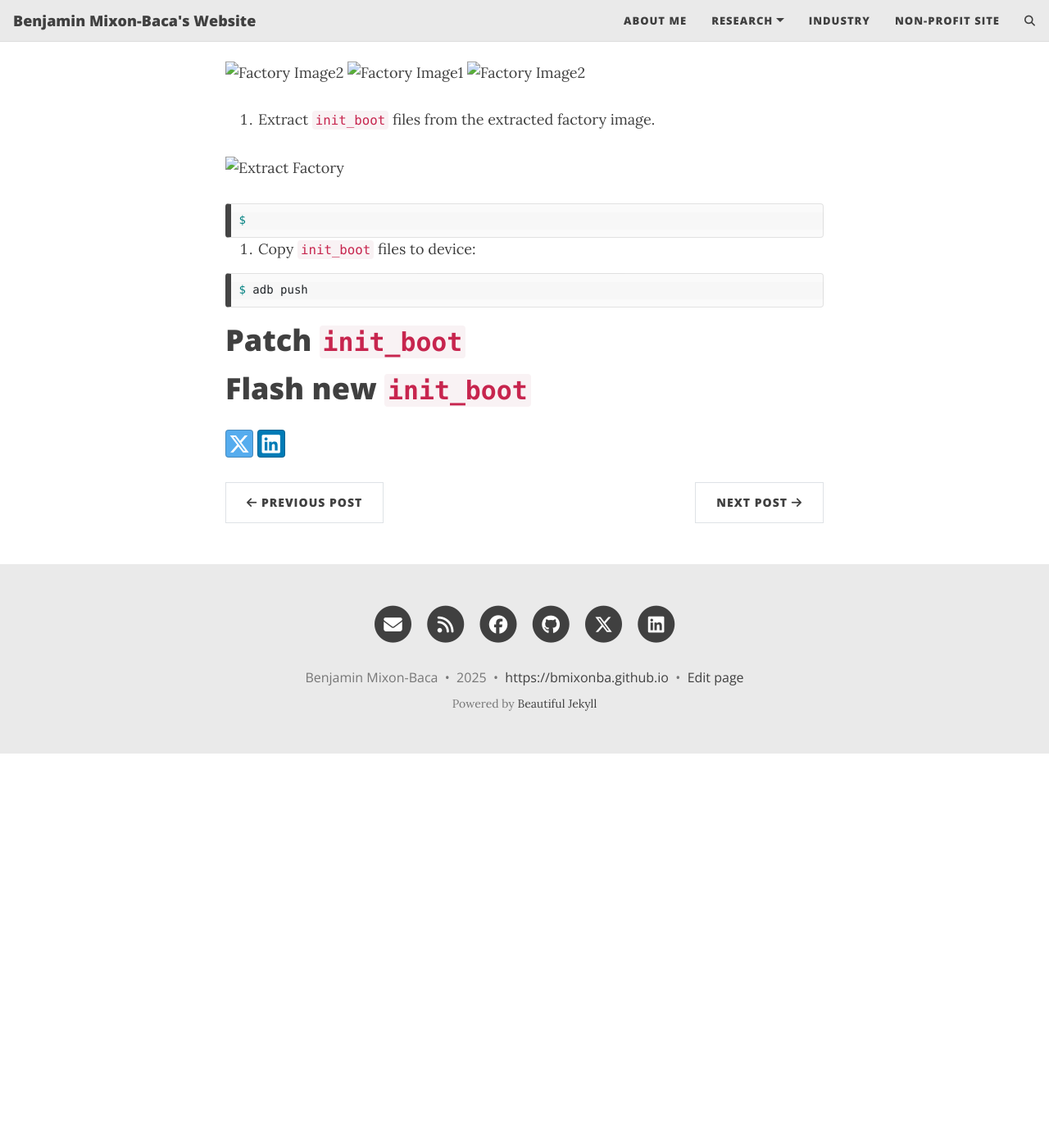
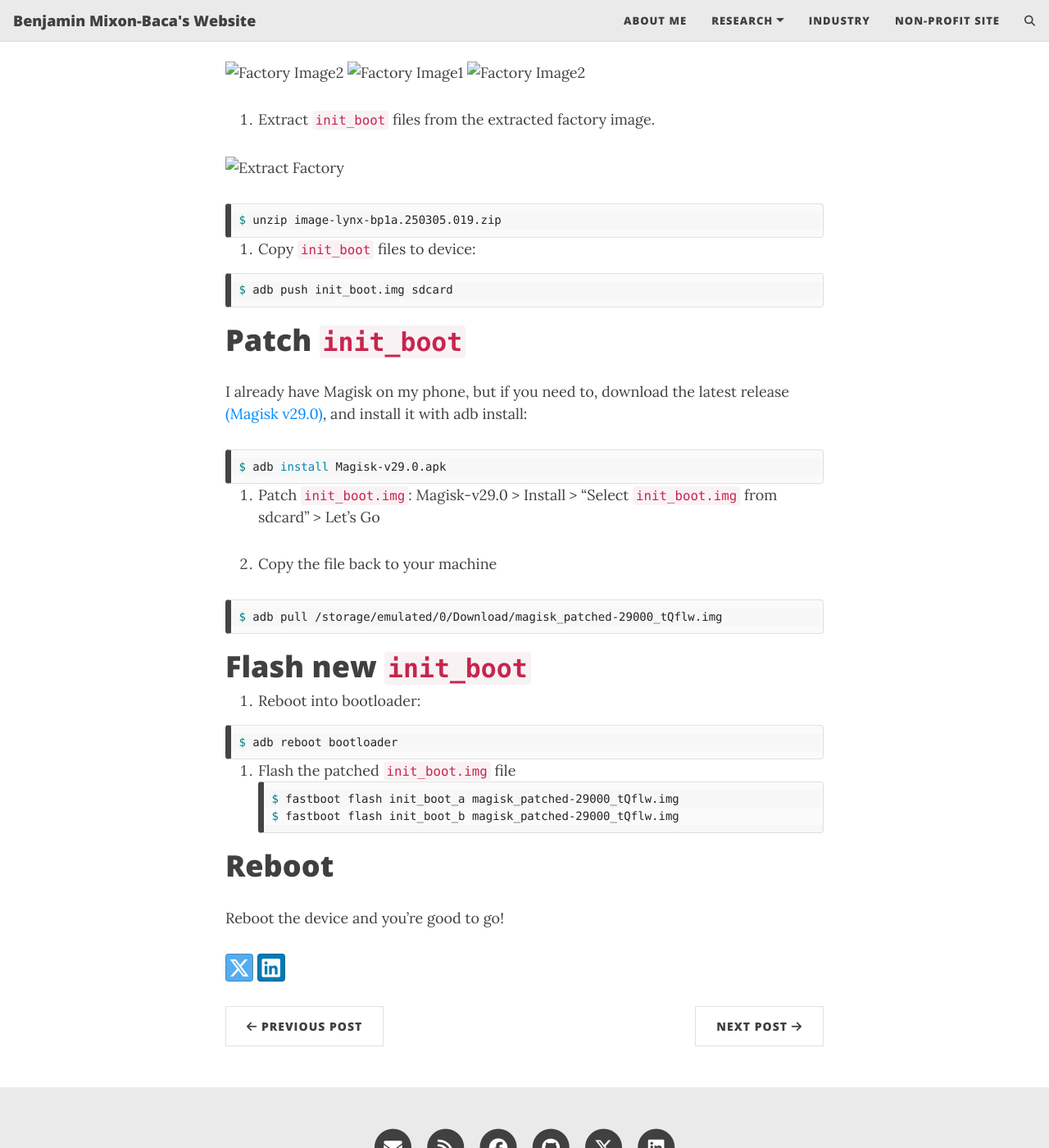
Before and after one commit to bmixonba/bmixonba.github.io, a Jekyll site: the page built from _posts/2025-05-26-Rooting-Android.md, in a window 1280 px wide and 1400 px high, scrolled down 1677 px. Shown: the whole window at 82% size. Built offline with Jekyll 4.4.1, drawn with Linux system fonts in a browser that asks for light colours; comment, search, counter and statistics services are not loaded; before the commit the page ends 2596 px from its top, so only the background shows below that.

Commit message:
Finished Android root blog

````diff
--- a/_posts/2025-05-26-Rooting-Android.md
+++ b/_posts/2025-05-26-Rooting-Android.md
@@ -62,14 +62,46 @@ Figure 1. Commands to run from machine
 ![Extract Factory](./imgs/extractFactoryImage1.png)
 
 ```bash
-$
+$ unzip image-lynx-bp1a.250305.019.zip
 ```
 3. Copy `init_boot` files to device:
 
 ```bash
-$ adb push
+$ adb push init_boot.img sdcard
 ```
 
 # Patch `init_boot`
 
+I already have Magisk on my phone, but if you need to, download the latest
+release [(Magisk v29.0)](https://github.com/topjohnwu/Magisk/releases/tag/v29.0), and install it
+with adb install:
+
+```bash
+$ adb install Magisk-v29.0.apk
+```
+
+2. Patch `init_boot.img`: Magisk-v29.0 > Install > "Select `init_boot.img` from sdcard" > Let's Go
+
+3. Copy the file back to your machine
+
+```bash
+$ adb pull /storage/emulated/0/Download/magisk_patched-29000_tQflw.img
+```
+
 # Flash new `init_boot`
+
+1. Reboot into bootloader:
+
+```bash
+$ adb reboot bootloader
+```
+
+2. Flash the patched `init_boot.img` file
+```bash
+$ fastboot flash init_boot_a magisk_patched-29000_tQflw.img
+$ fastboot flash init_boot_b magisk_patched-29000_tQflw.img
+```
+
+# Reboot
+
+Reboot the device and you're good to go!
````
